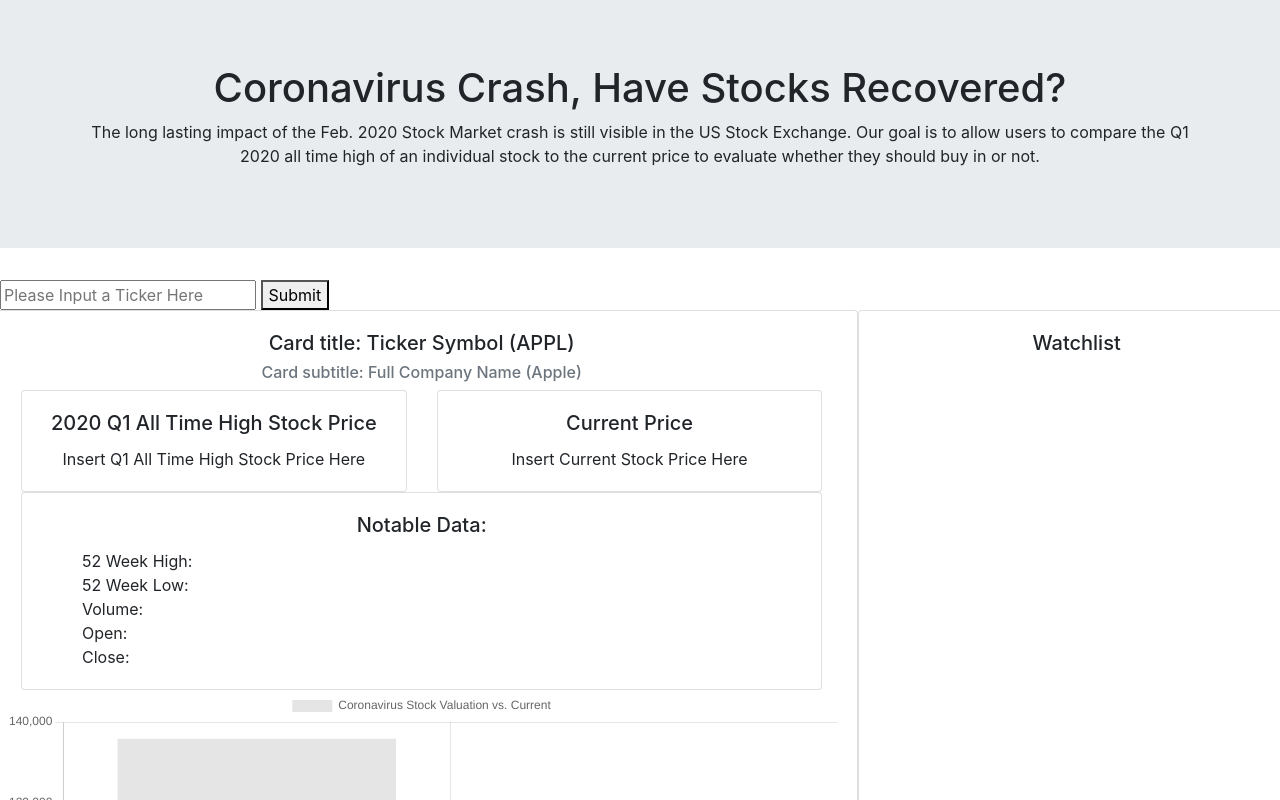
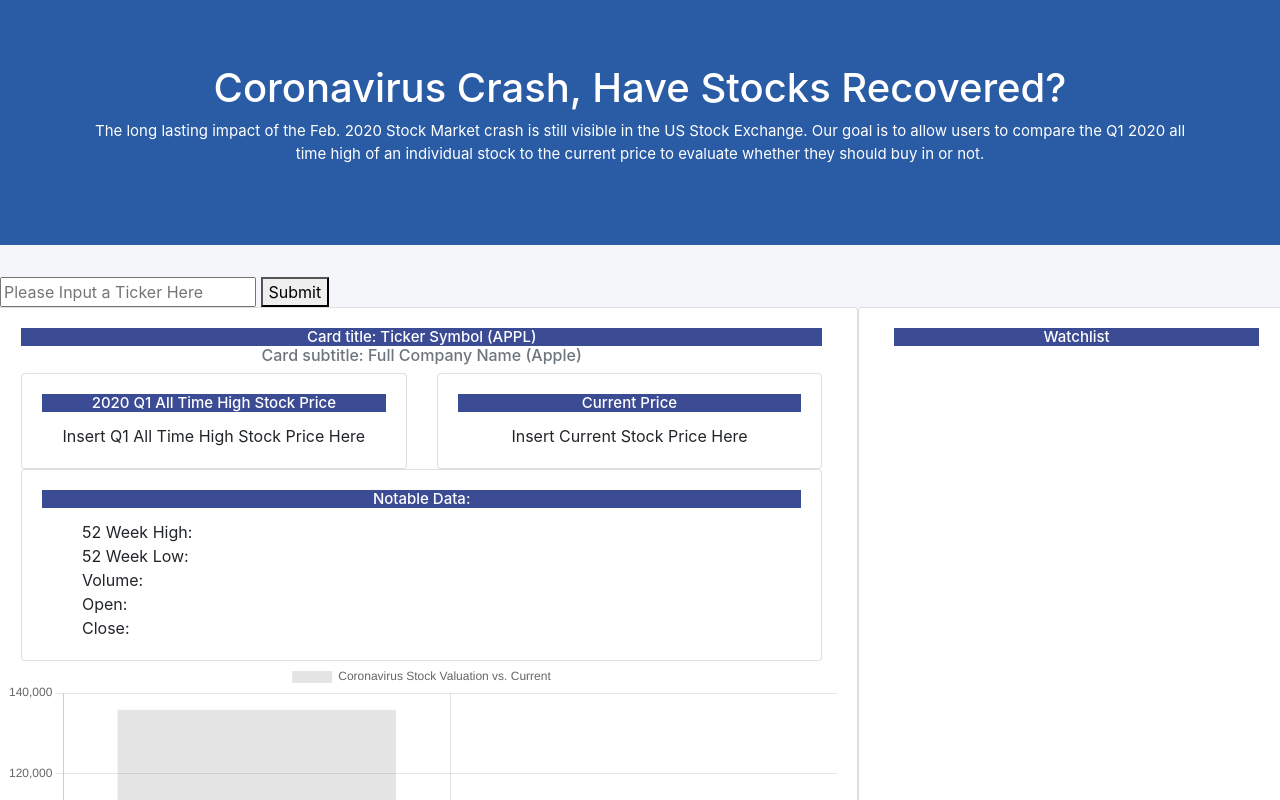
Before and after one commit to MJGRiley/CoronaStockCheck, a plain HTML site: page index.html in a window 1280 px wide. Shown: the top 800 px of the page. Drawn offline with nearby package versions, Linux system fonts and the light colour scheme.

Commit message:
Update style.css

```diff
--- a/assets/css/style.css
+++ b/assets/css/style.css
@@ -1,6 +1,34 @@
 
 
 body {
+    background-color: rgb(244, 246, 250) !important;
+    margin: 0;
+    padding: 0;
+
+    }
+
+
+header {
+    background-color: rgb(42, 91, 165) !important;
+    color: white;
+    font-size: 15px;
+    margin: 0;
+    padding: 0px;
+    padding left: 0px;
+
+    }
+
+
+
+h5 {
+    background-color:rgb(59, 75, 148);
+    color: white;
+    font-size: 15px;
+    margin: 0px
+}
+
+ p.  {
+    background-color: cadetblue !important;
 
 }
 
```
